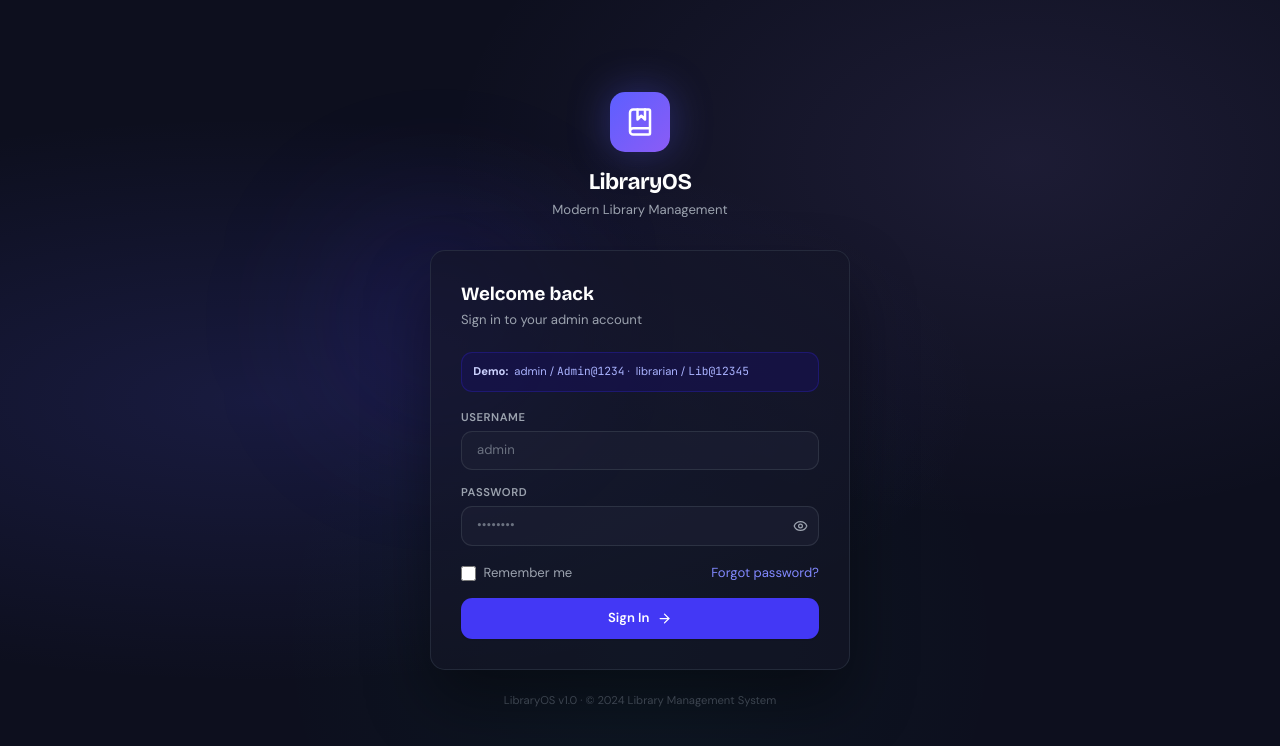
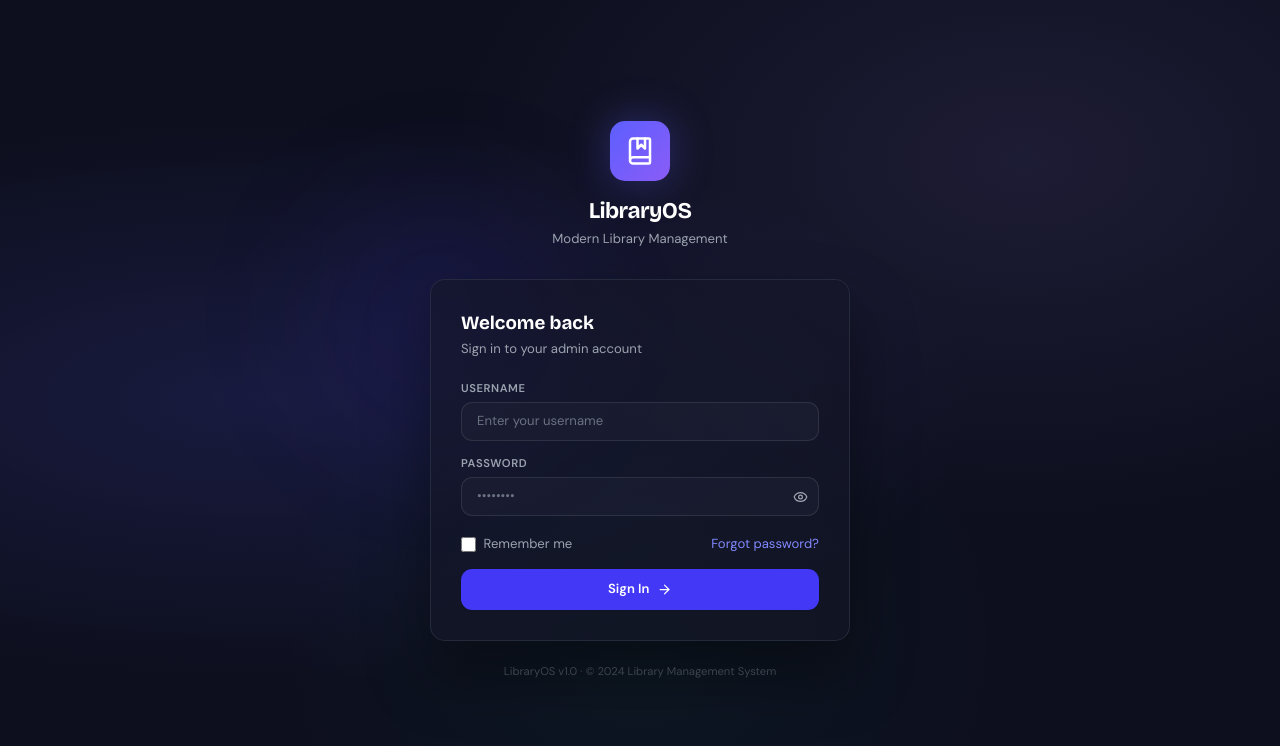
Before and after one commit to rahul-m-16/Online-Library-Mng-Sys, a React (Vite) app in the folder frontend/: page /login in a window 1280 px wide. Shown: the top 746 px of the page. Built offline with nearby package versions, Linux system fonts and the light colour scheme.

Commit message:
Login Page Content Changed

```diff
--- a/frontend/src/pages/LoginPage.jsx
+++ b/frontend/src/pages/LoginPage.jsx
@@ -118,13 +118,6 @@ export default function LoginPage() {
           <h2 className="font-display text-xl font-bold text-white mb-1">Welcome back</h2>
           <p className="text-surface-400 text-sm mb-6">Sign in to your admin account</p>
 
-          {/* Demo hint */}
-          <div className="mb-5 p-3 rounded-xl bg-ink-950/60 border border-ink-800/40 text-xs text-ink-300">
-            <span className="font-bold text-ink-200">Demo:</span>
-            &nbsp; admin / <span className="font-mono">Admin@1234</span>
-            &nbsp;·&nbsp; librarian / <span className="font-mono">Lib@12345</span>
-          </div>
-
           {errors.submit && (
             <div className="mb-4 p-3 rounded-xl bg-red-950/40 border border-red-800/40 text-sm text-red-300">
               {errors.submit}
@@ -139,7 +132,7 @@ export default function LoginPage() {
                 type="text"
                 value={form.username}
                 onChange={e => { setForm(f => ({ ...f, username: e.target.value })); setErrors(er => ({ ...er, username: '' })) }}
-                placeholder="admin"
+                placeholder="Enter your username"
                 autoComplete="username"
                 className={`input bg-surface-800/60 border-surface-600/40 text-white placeholder:text-surface-500 focus:border-ink-400
                   ${errors.username ? 'border-red-500 focus:border-red-400' : ''}`}
```
